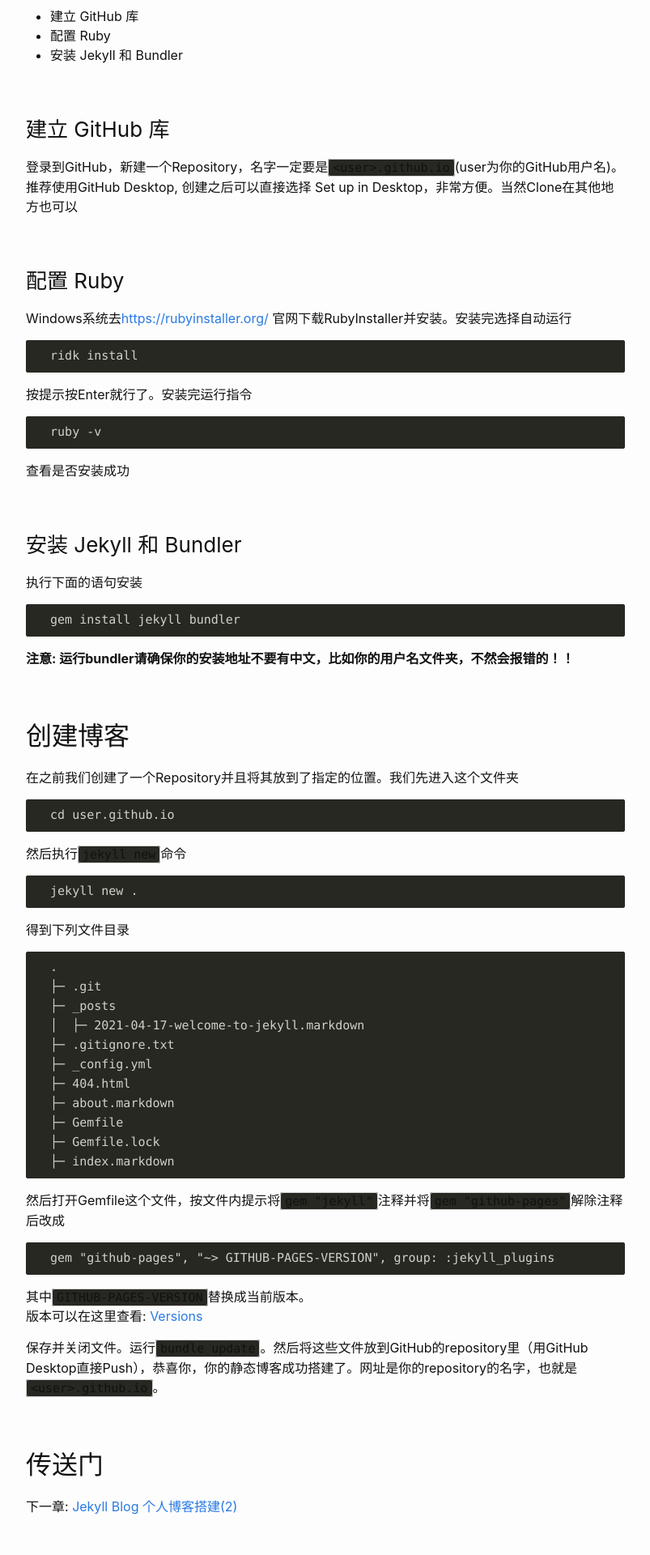
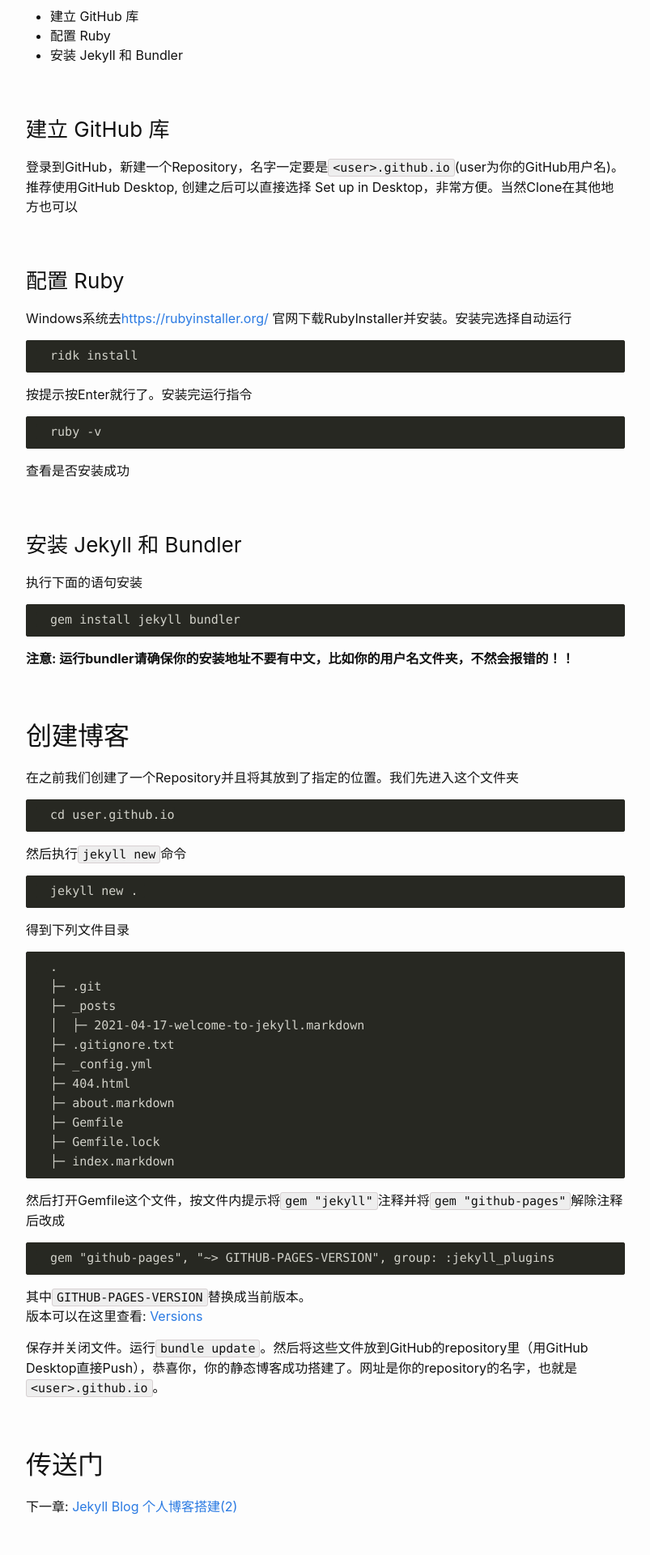
Before and after one commit to ThomasMental/ThomasMental.github.io, a Jekyll site: the page built from _posts/2021-04-16-Jekyll-1.markdown, in a window 1280 px wide. Shown: the part 705-2625 px from the top of the page at 81% size, without its empty margins (238-1041 px from the left). Built offline with Jekyll 4.4.1, drawn with Linux system fonts in a browser that asks for light colours; comment, search, counter and statistics services are not loaded; a style sheet for code colours, icons or effects is not loaded.

Commit message:
Update _base.scss

```diff
--- a/_sass/minima/_base.scss
+++ b/_sass/minima/_base.scss
@@ -162,9 +162,9 @@
   padding: 1px 5px;
   font-family: $code-font-family;
   font-size: 0.9375em;
-  border: 1px solid $border-color-01;
+  border: 1px solid #d7d0d2;
   border-radius: 3px;
-  background-color: $code-background-color;
+  background-color: rgba(0,0,0,0.06);
 }
 
 pre {
```
